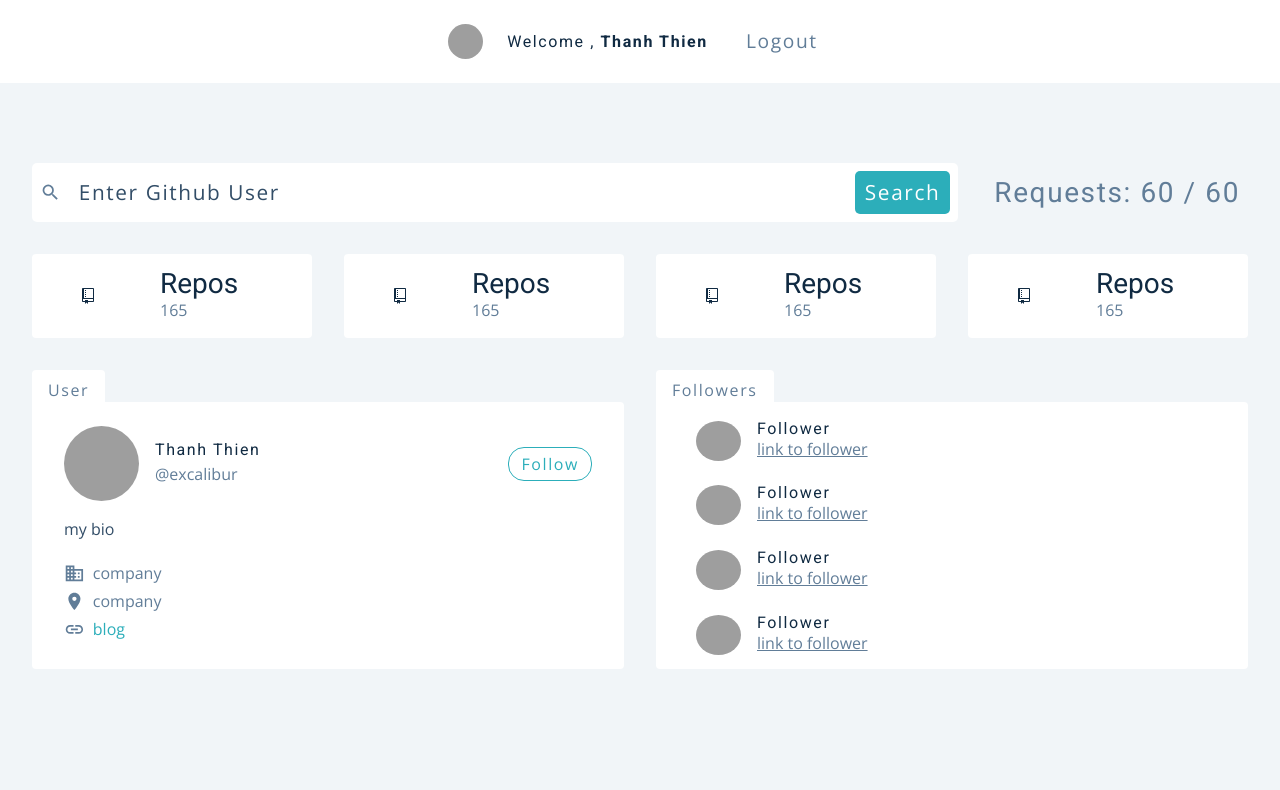
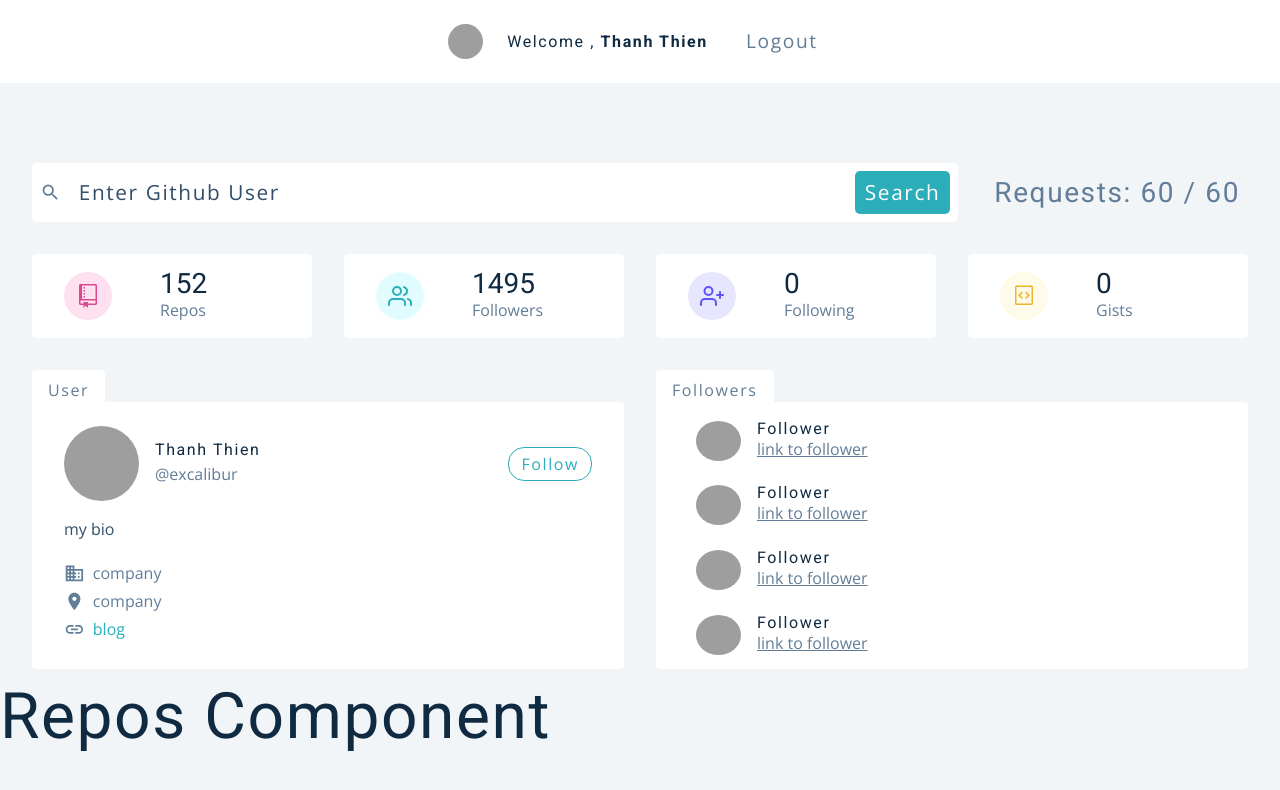
Before and after one commit to tuthanhthien02/react-github-search-users, a React (Create React App) app: page / in a window 1280 px wide. Shown: the top 790 px of the page. Built offline with nearby package versions, Linux system fonts and the light colour scheme; grey boxes are pictures that could not be loaded.

Commit message:
add mock data to Info component

```diff
--- a/src/components/Info.js
+++ b/src/components/Info.js
@@ -1,29 +1,61 @@
 import React from "react";
+import { GithubContext, useGlobalContext } from "../context/context";
 import { GoRepo, GoGist } from "react-icons/go";
 import { FiUsers, FiUserPlus } from "react-icons/fi";
 
 const Info = () => {
+    const { githubUser } = useGlobalContext();
+    const { public_repos, followers, following, public_gists } = githubUser;
+
+    const items = [
+        {
+            id: 1,
+            icon: <GoRepo className="icon" />,
+            label: "repos",
+            value: public_repos,
+            color: "pink",
+        },
+        {
+            id: 2,
+            icon: <FiUsers className="icon" />,
+            label: "followers",
+            value: followers,
+            color: "green",
+        },
+        {
+            id: 3,
+            icon: <FiUserPlus className="icon" />,
+            label: "following",
+            value: following,
+            color: "purple",
+        },
+        {
+            id: 4,
+            icon: <GoGist className="icon" />,
+            label: "gists",
+            value: public_gists,
+            color: "yellow",
+        },
+    ];
+
     return (
         <section className="info section">
             <div className="info__wrapper section-center">
-                <Item />
-                <Item />
-                <Item />
-                <Item />
+                {items.map((item) => {
+                    return <Item key={item.id} {...item} />;
+                })}
             </div>
         </section>
     );
 };
 
-const Item = () => {
+const Item = ({ icon, label, value, color }) => {
     return (
         <article className="info__item">
-            <span>
-                <GoRepo />
-            </span>
+            <span className={color}>{icon}</span>
             <div>
-                <h3>Repos</h3>
-                <p>165</p>
+                <h3>{value}</h3>
+                <p>{label}</p>
             </div>
         </article>
     );
--- /dev/null
+++ b/src/components/Repos.js
@@ -0,0 +1,7 @@
+import React from "react";
+
+const Repos = () => {
+    return <h1>Repos Component</h1>;
+};
+
+export default Repos;
--- a/src/components/index.js
+++ b/src/components/index.js
@@ -1,7 +1,7 @@
+import Navbar from "./Navbar";
 import Search from "./Search";
 import Info from "./Info";
 import User from "./User";
-import Followers from "./Followers";
-import Navbar from "./Navbar";
+import Repos from "./Repos";
 
-export { Info, Search, User, Followers, Navbar };
+export { Info, Search, User, Navbar, Repos };
--- a/src/context/context.js
+++ b/src/context/context.js
@@ -1,15 +1,22 @@
 import React, { useState, useEffect } from "react";
+import mockUser from "./mockData.js/mockUser";
 
 const rootUrl = "https://api.github.com";
 
 const GithubContext = React.createContext();
 
 const GithubProvider = ({ children }) => {
+    const [githubUser, setGithubUser] = useState(mockUser);
+
     return (
-        <GithubContext.Provider value="hello">
+        <GithubContext.Provider value={{ githubUser }}>
             {children}
         </GithubContext.Provider>
     );
 };
 
+export const useGlobalContext = () => {
+    return React.useContext(GithubContext);
+};
+
 export { GithubContext, GithubProvider };
--- a/src/pages/Dashboard.js
+++ b/src/pages/Dashboard.js
@@ -1,5 +1,5 @@
 import React from "react";
-import { Navbar, Info, Search, User, Followers } from "../components";
+import { Navbar, Info, Search, User, Repos } from "../components";
 
 const Dashboard = () => {
     return (
@@ -8,6 +8,7 @@ const Dashboard = () => {
             <Search />
             <Info />
             <User />
+            <Repos />
         </main>
     );
 };
```
